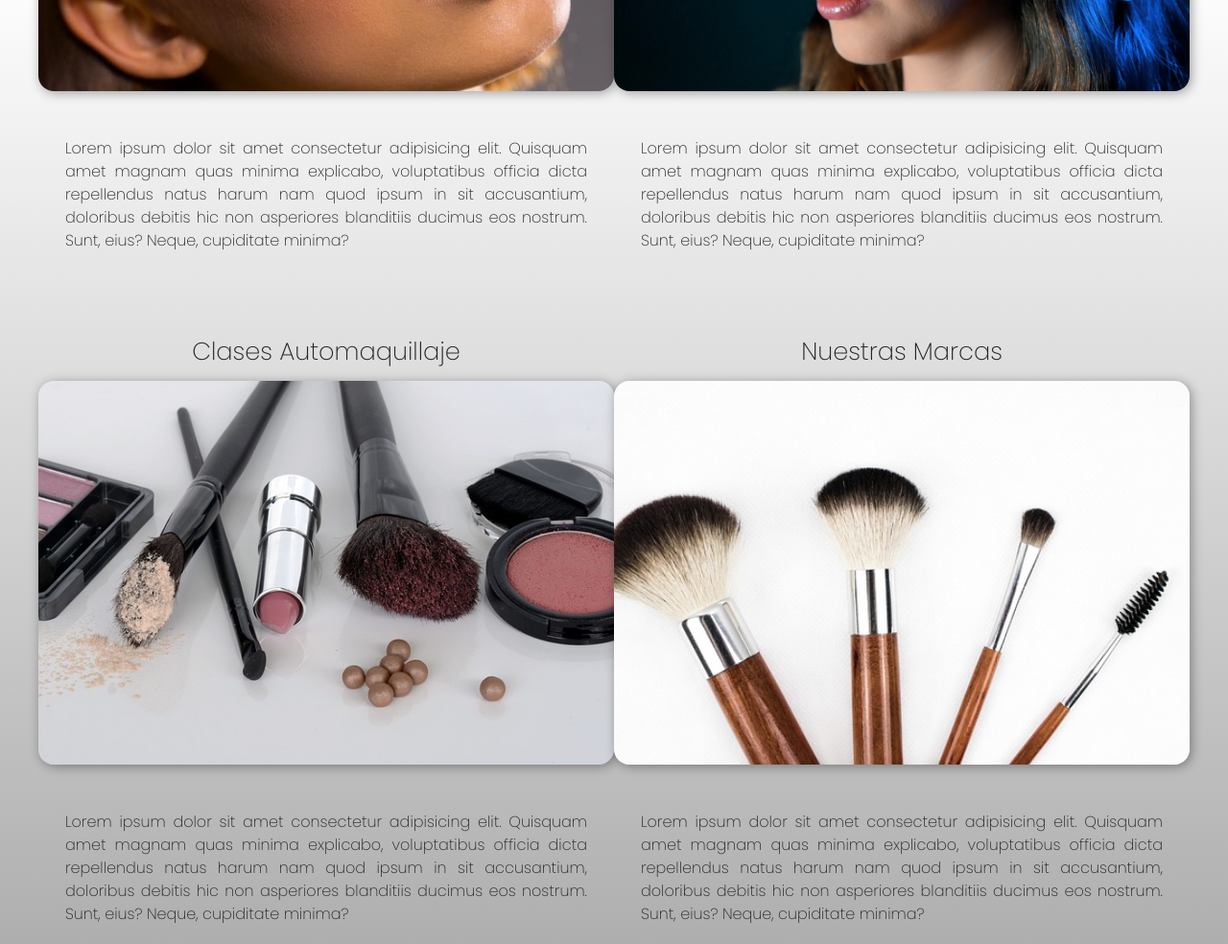
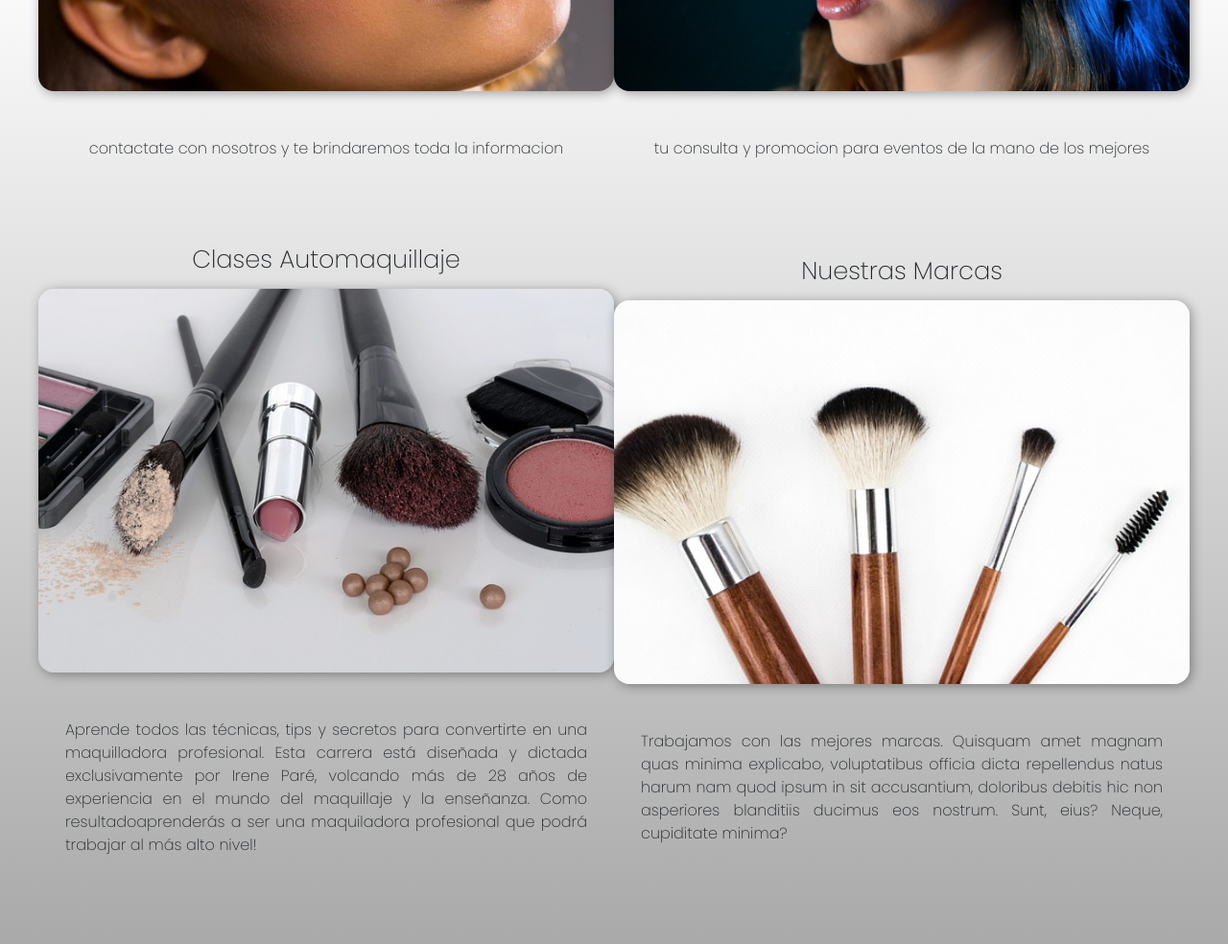
Before and after one commit to fedetarable/analiachiavassa, a plain HTML site: page pages/makeup.html in a window 1280 px wide. Shown: the part 800-1784 px from the top of the page at 96% size. Drawn offline with nearby package versions, Linux system fonts and the light colour scheme.

Commit message:
new texts

```diff
--- a/pages/makeup.html
+++ b/pages/makeup.html
@@ -58,7 +58,7 @@
         <figure>
             <img src="../assets/img/mujer.jpg" alt="Make up">
         </figure>
-        <p>Lorem ipsum dolor sit amet consectetur adipisicing elit. Quisquam amet magnam quas minima explicabo, voluptatibus officia dicta repellendus natus harum nam quod ipsum in sit accusantium, doloribus debitis hic non asperiores blanditiis ducimus eos nostrum. Sunt, eius? Neque, cupiditate minima?</p>
+        <p>contactate con nosotros y te brindaremos toda la informacion</p>
     </section>
 
     <section>
@@ -66,7 +66,7 @@
         <figure>
             <img src="../assets/img/pexels-chalo-garcia-13954213.jpg" alt="Make Up">
         </figure>
-        <p>Lorem ipsum dolor sit amet consectetur adipisicing elit. Quisquam amet magnam quas minima explicabo, voluptatibus officia dicta repellendus natus harum nam quod ipsum in sit accusantium, doloribus debitis hic non asperiores blanditiis ducimus eos nostrum. Sunt, eius? Neque, cupiditate minima?</p>
+        <p>tu consulta y promocion para eventos de la mano de los mejores</p>
     </section>
 
     <section>
@@ -74,7 +74,10 @@
         <figure>
             <img src="../assets/img/elementos2.jpg" alt="Make up">
         </figure>
-        <p>Lorem ipsum dolor sit amet consectetur adipisicing elit. Quisquam amet magnam quas minima explicabo, voluptatibus officia dicta repellendus natus harum nam quod ipsum in sit accusantium, doloribus debitis hic non asperiores blanditiis ducimus eos nostrum. Sunt, eius? Neque, cupiditate minima?</p>
+        <p>Aprende todos las técnicas,  tips y secretos  para convertirte en una maquilladora profesional.
+          Esta carrera está diseñada y dictada exclusivamente por Irene Paré, volcando más de 28 años de
+          experiencia en el mundo del maquillaje y la enseñanza. Como resultadoaprenderás a ser una
+          maquiladora profesional que podrá trabajar al más alto nivel!</p>
     </section>
 
     <section>
@@ -82,7 +85,7 @@
         <figure>
             <img src="../assets/img/elementos.jpg" alt="Nails">
         </figure>
-        <p>Lorem ipsum dolor sit amet consectetur adipisicing elit. Quisquam amet magnam quas minima explicabo, voluptatibus officia dicta repellendus natus harum nam quod ipsum in sit accusantium, doloribus debitis hic non asperiores blanditiis ducimus eos nostrum. Sunt, eius? Neque, cupiditate minima?</p>
+        <p>Trabajamos con las mejores marcas. Quisquam amet magnam quas minima explicabo, voluptatibus officia dicta repellendus natus harum nam quod ipsum in sit accusantium, doloribus debitis hic non asperiores blanditiis ducimus eos nostrum. Sunt, eius? Neque, cupiditate minima?</p>
     </section>
 
 
```
Also changed, not shown: index.html (+2 -2 lines).
